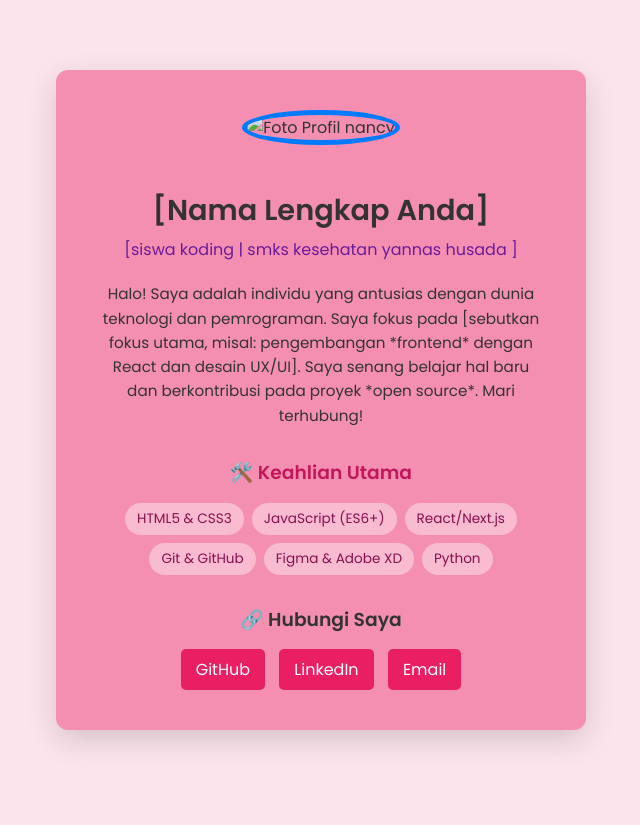
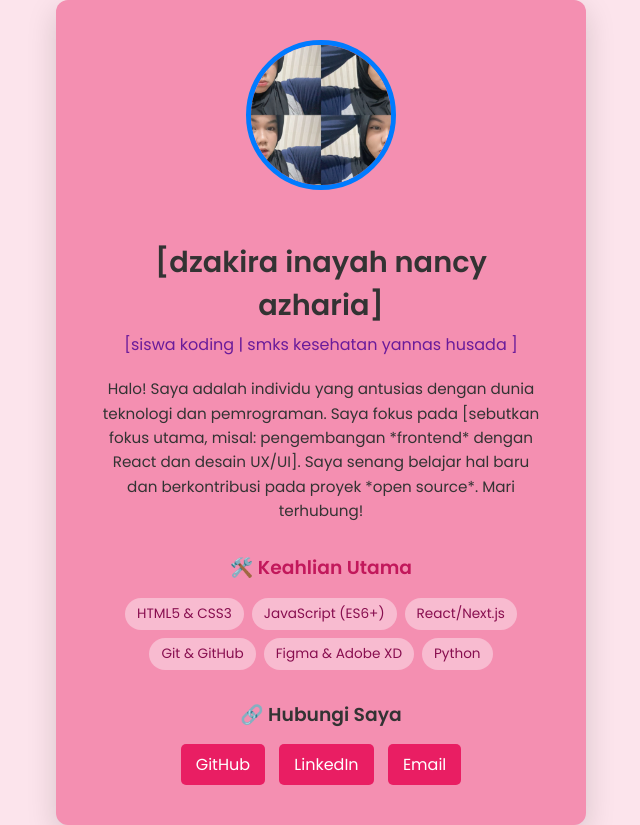
Before and after one commit to nancyinayah24-lgtm/latihan-, a plain HTML site: page index.html in a window 1280 px wide. Shown: the whole page, without its empty margins (319-959 px from the left). Before the commit the page ends 800 px from the top, so only its background shows below. Drawn offline with Linux system fonts and the light colour scheme.

Commit message:
Update index.html

```diff
--- a/index.html
+++ b/index.html
@@ -3,7 +3,7 @@
 <head>
     <meta charset="UTF-8">
     <meta name="viewport" content="width=device-width, initial-scale=1.0">
-    <title>Profil Saya - [Nama Lengkap Anda]</title>
+    <title>Profil Saya - dzakira inayah nancy azharia </title>
 
     <link rel="stylesheet" href="style.css">
 
@@ -13,12 +13,12 @@
     <div class="container">
 
         <img
-            src="profil.jpg"
+            src="profile.jpg"
             alt="Foto Profil nancy"
             class="profile-pic"
         >
 
-        <h1>[Nama Lengkap Anda]</h1>
+        <h1>[dzakira inayah nancy azharia]</h1>
         <h2>[siswa koding | smks kesehatan yannas husada ]</h2>
 
         <p class="bio">
```
